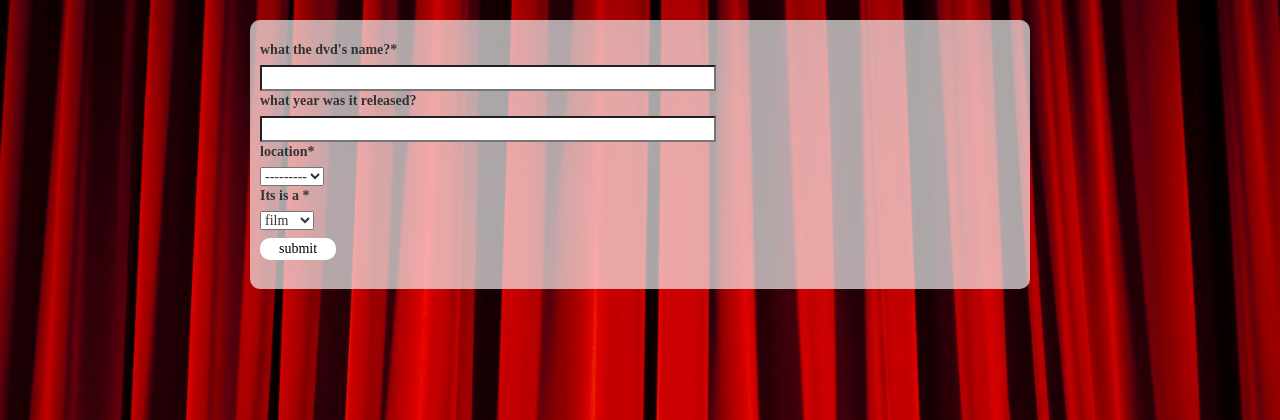
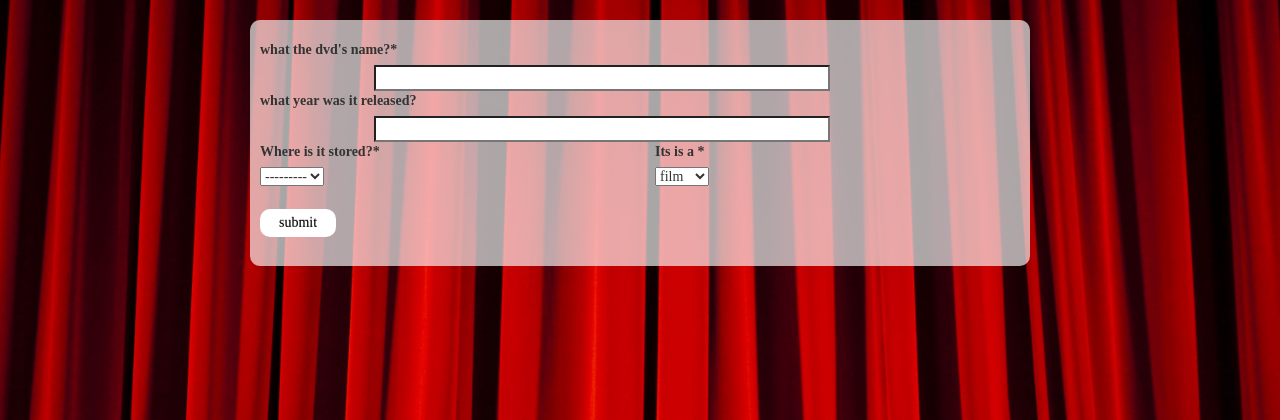
Before and after one commit to rsdavies/dvd-catalogue, a Django app: page /dvds/add_dvd/ in a window 1280 px wide. Shown: the part 50-470 px from the top of the page. Run offline with Django 3.2, Linux system fonts and the light colour scheme; the visitor is signed in with stand-in values (Sample User, id 1); data that the repository does not hold is empty; some libraries are stand-ins or nearby versions; some web fonts are replaced.

Commit message:
add dvd form now crispy

```diff
--- a/dvdcatalogue/static/css/dvds.css
+++ b/dvdcatalogue/static/css/dvds.css
@@ -149,6 +149,7 @@ input[type=text]{
     background-color: #ffffff;
     width:60%;
     margin:0;
+    margin-left: 15%;
 }
 
 input[type=button], [type=submit]{
--- a/dvds/forms.py
+++ b/dvds/forms.py
@@ -3,7 +3,7 @@ from django.urls import reverse
 from django.contrib.auth.forms import UserCreationForm, UserChangeForm
 from .models import CustomUser, HouseHold, Location, DvD, Director, Actor, Genre
 from crispy_forms.helper import FormHelper
-from crispy_forms.layout import Submit, Layout, Fieldset, ButtonHolder, Field
+from crispy_forms.layout import Submit, Layout, Fieldset, ButtonHolder, Field, Row, Column
 from crispy_forms.bootstrap import FieldWithButtons, StrictButton
 
 
@@ -41,10 +41,23 @@ class DvDForm(forms.Form):
     def __init__(self, *args, **kwargs):
         user=kwargs.pop('user')
         super(DvDForm, self).__init__(*args, **kwargs)
+        self.helper=FormHelper()
         self.fields["name"] = forms.CharField(label="what the dvd's name?", max_length=200, required=True)
         self.fields["year"] = forms.CharField(label="what year was it released?", required=False)
-        self.fields["location"] = forms.ModelChoiceField(label="location", queryset=Location.objects.filter(household__members__id=user.id))
+        self.fields["location"] = forms.ModelChoiceField(label="Where is it stored?", queryset=Location.objects.filter(household__members__id=user.id))
         self.fields["type"] = forms.ChoiceField(label="Its is a ", initial='', choices=[('film', 'film'), ('series', 'series')])
+        self.helper.form_id = 'id-dvdForm'
+        self.helper.form_method = 'post'
+        self.helper.form_action = 'add_dvd'
+
+        self.helper.layout = Layout('add a dvd',
+                                    'name',
+                                    'year',
+                                    Row(Column('location', css_class='form-group col-md-6 mb-0'),
+                                        Column('type', css_class='form-group col-md-6 mb-0')),
+                                        Submit('submit', 'submit')
+                                    )
+
 
 class PickerForm(forms.Form):
     def __init__(self, *args, **kwargs):
--- a/dvds/templates/dvds/add_dvd.html
+++ b/dvds/templates/dvds/add_dvd.html
@@ -1,9 +1,5 @@
 {% extends "base.html" %}
 {% block content %}
 {% load crispy_forms_tags %}
-<form action="" method="post">
-    {% csrf_token %}
-    {{ form|crispy }}
-    <input type="submit" value="submit">
-</form>
+{% crispy form %}
 {% endblock %}
```
